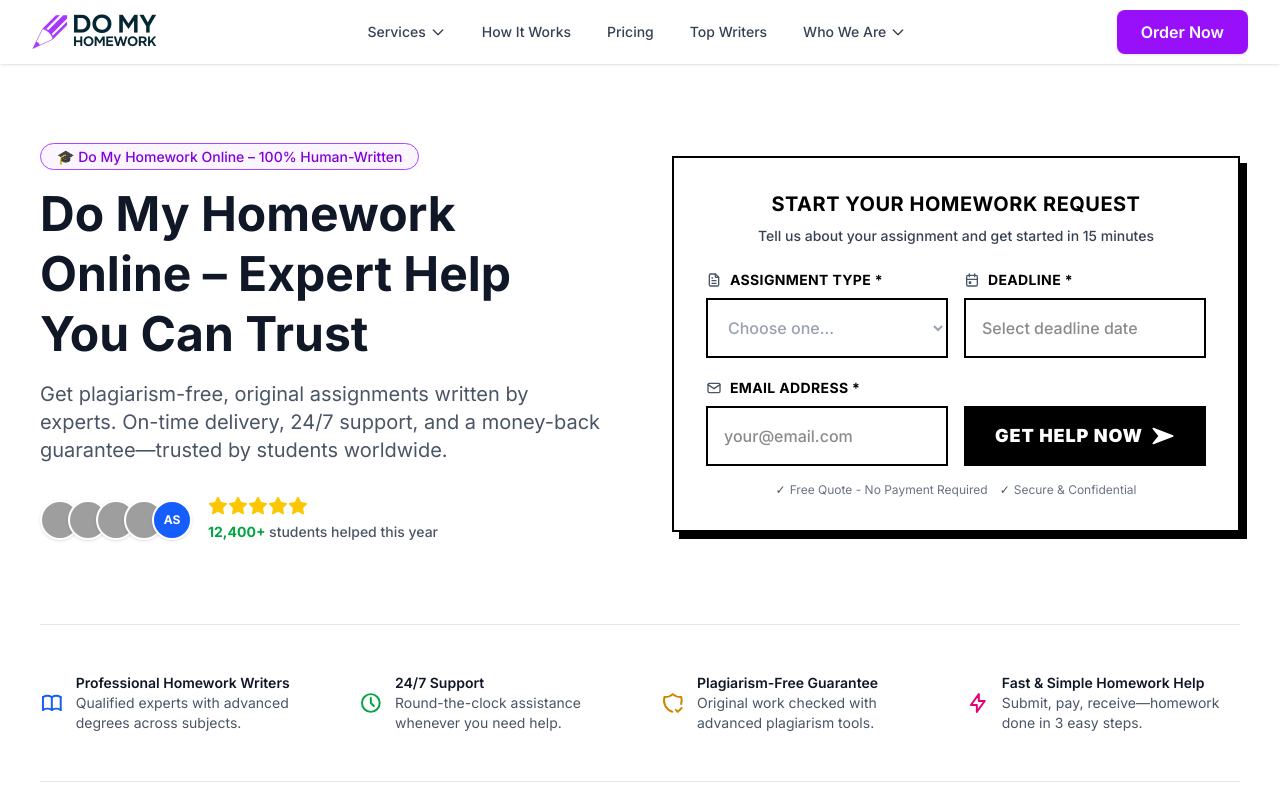
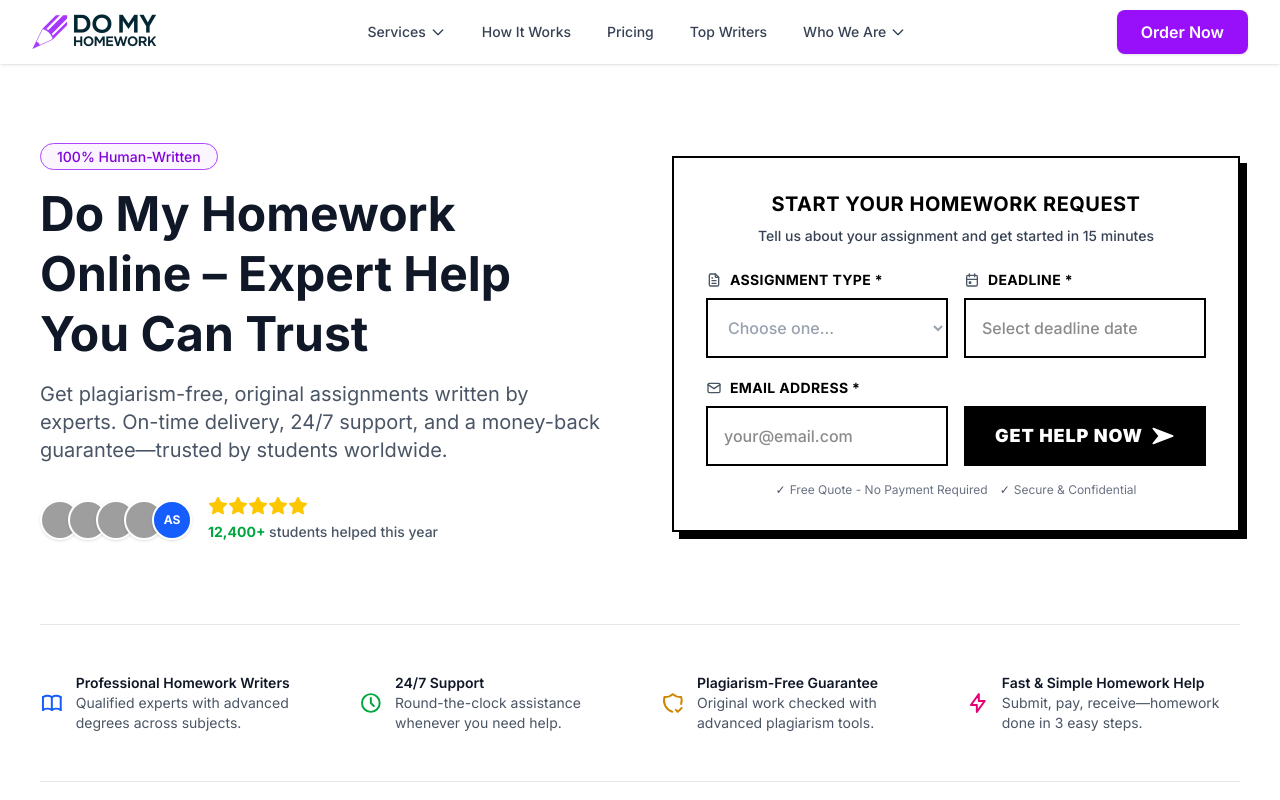
Before and after one commit to vkapuria/domyhomework-homepage-v2, a Next.js app: page / in a window 1280 px wide. Shown: the top 800 px of the page. Built offline with nearby package versions, Linux system fonts and the light colour scheme; grey boxes are pictures that could not be loaded.

Commit message:
Before shadcn v4 installation

```diff
--- a/src/components/Hero.tsx
+++ b/src/components/Hero.tsx
@@ -228,7 +228,7 @@ export default function Hero() {
               {/* Badge */}
               <div className="inline-block">
                 <span className="px-4 py-1 rounded-full bg-purple-50 border border-purple-500 text-purple-700 text-sm font-medium">
-                  🎓 Do My Homework Online – 100% Human-Written
+                  100% Human-Written
                 </span>
               </div>
 
```
